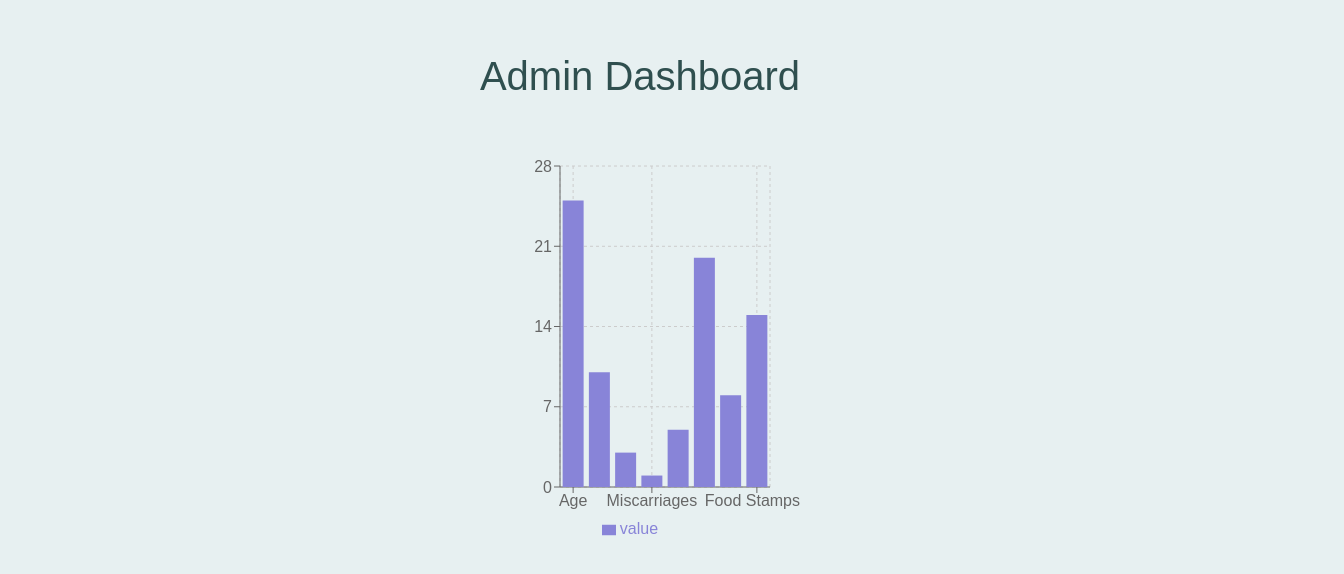
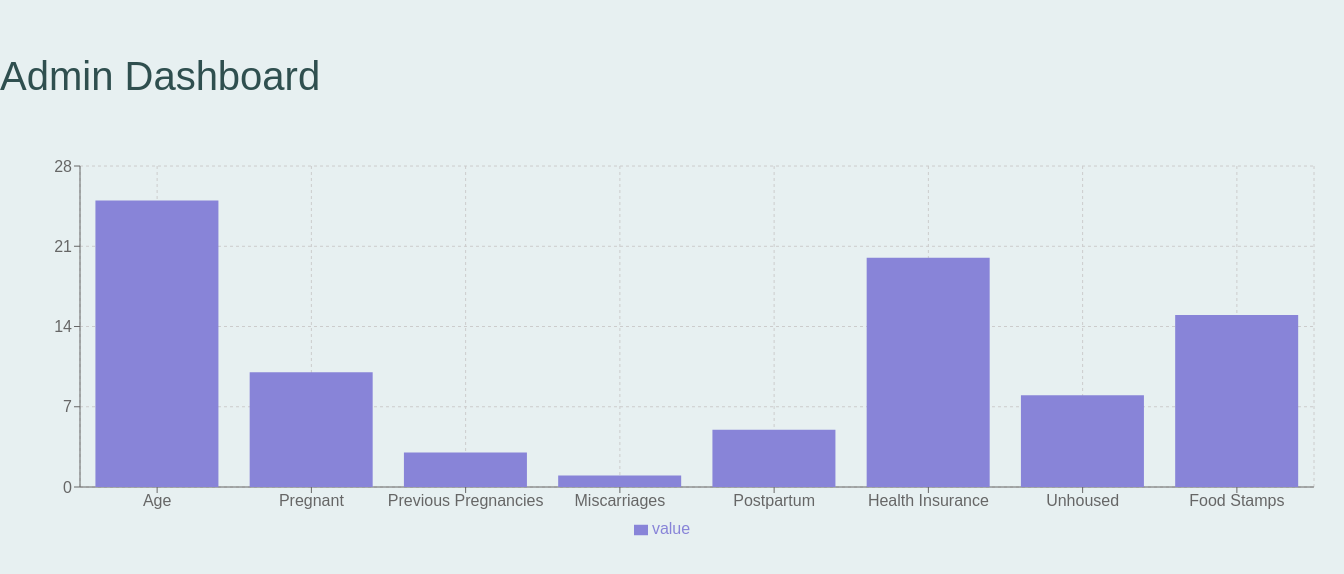
Before and after one commit to cfgtexas24/Team-1, a React (Create React App) app in the folder frontend/: page /admin/dashboard in a window 1280 px wide. Shown: the part 104-678 px from the top of the page, 1344 px wide, since content can reach past the window. Built offline with nearby package versions, Linux system fonts and the light colour scheme.

Commit message:
admin dashboard with dummy data made

```diff
--- a/frontend/src/components/AdminDashboard.js
+++ b/frontend/src/components/AdminDashboard.js
@@ -41,7 +41,7 @@
   return (
     <div>
       <h1>Admin Dashboard</h1>
-      <ResponsiveContainer width="100%" height={400}>
+      <ResponsiveContainer width="105%" height={400}>
         <BarChart
           data={patientData}
           margin={{
```
